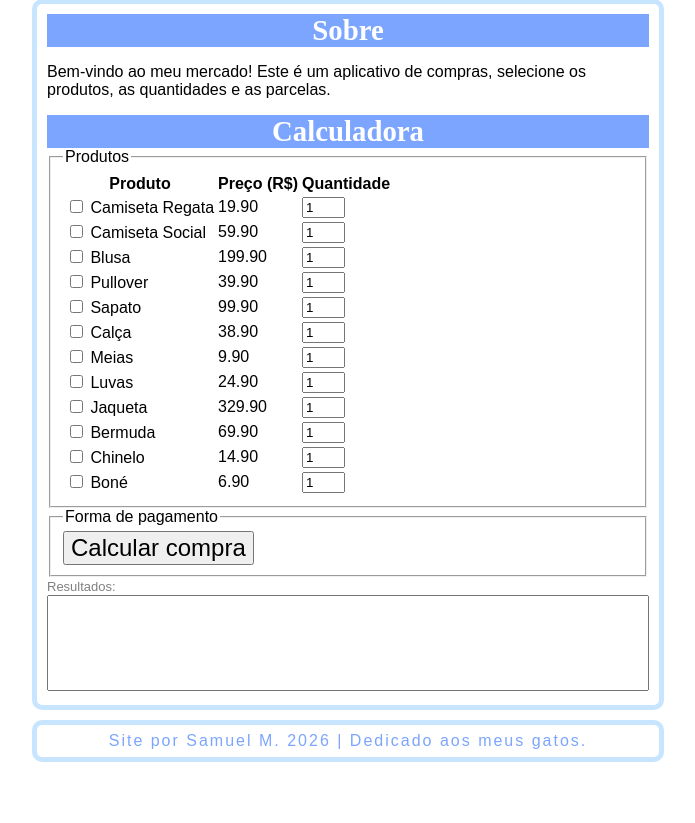
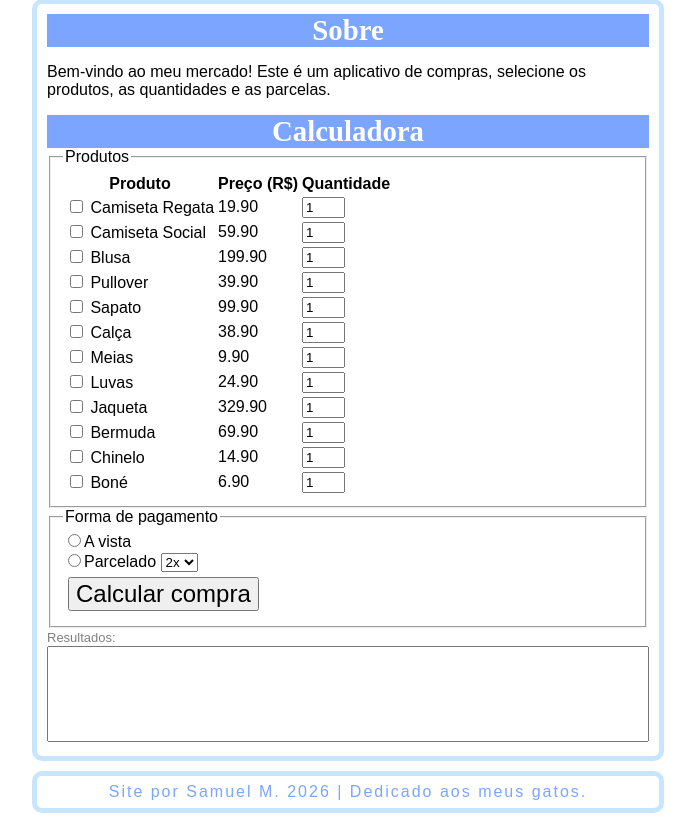
Before and after one commit to M0C-Dev/PW3-Samuel-Marques, a PHP site: page / in a window 1280 px wide. Shown: the part 195-1018 px from the top of the page, without its empty margins (292-987 px from the left). Before the commit the page ends 957 px from the top, so only its background shows below. Run offline with PHP 8.4, Linux system fonts and the light colour scheme.

Commit message:
AREA pagamento html

```diff
--- a/SPAs/Atividade 2/index.html
+++ b/SPAs/Atividade 2/index.html
@@ -39,6 +39,14 @@
                 </fieldset>
                 <fieldset>
                     <legend>Forma de pagamento</legend>
+                      <label for="vista"><input type="radio" name="pagamento" id="vista">A vista</label><br>
+                      <label for="parcelado"><input type="radio" name="pagamento" id="parcelado">Parcelado</label>
+                      <select id="vezes" name="vezes">
+                            <option value="2">2x</option>
+                            <option value="3">3x</option>
+                            <option value="4">4x</option>
+                            <option value="5">5x</option>
+                      </select><br>
                     <button id="enviar" onclick="calcular()">Calcular compra</button>
                 </fieldset>
             </div>
--- a/SPAs/Atividade 2/style.css
+++ b/SPAs/Atividade 2/style.css
@@ -29,7 +29,7 @@ body {
 }
 
 #enviar {
-    margin: 0px;
+    margin: 5px;
     font-size: 1.5rem;
 }
 
```
